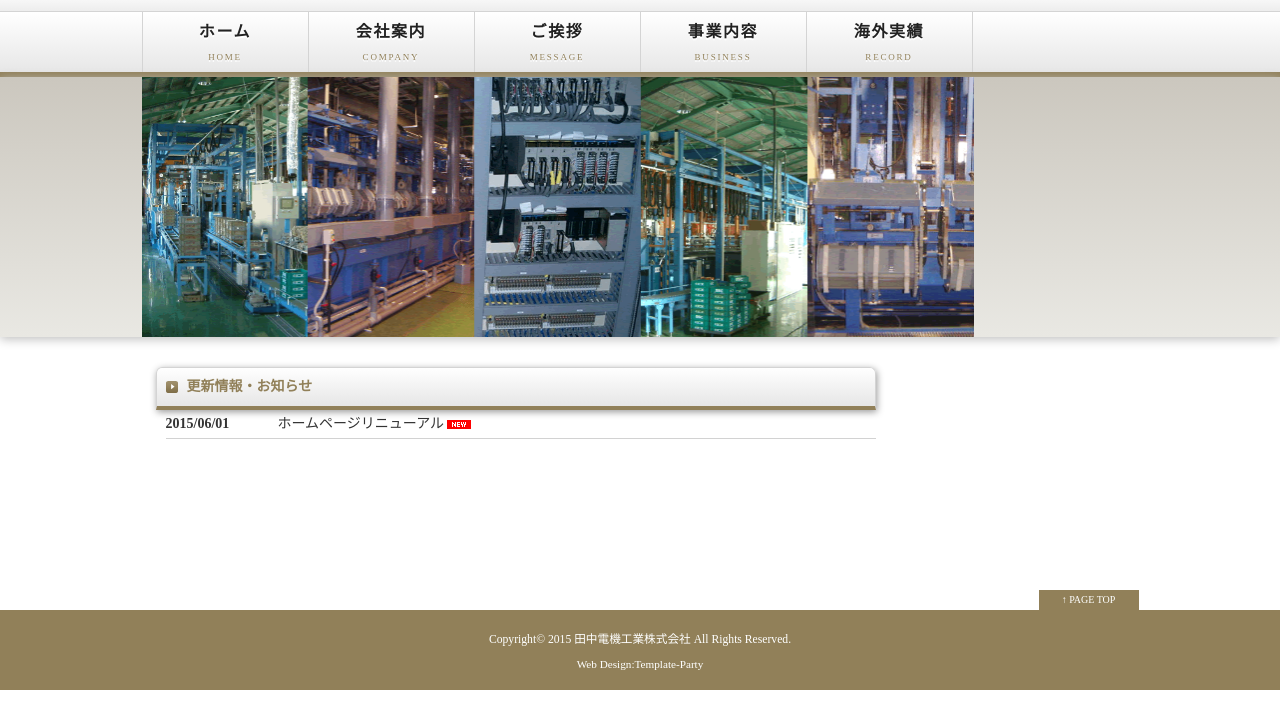
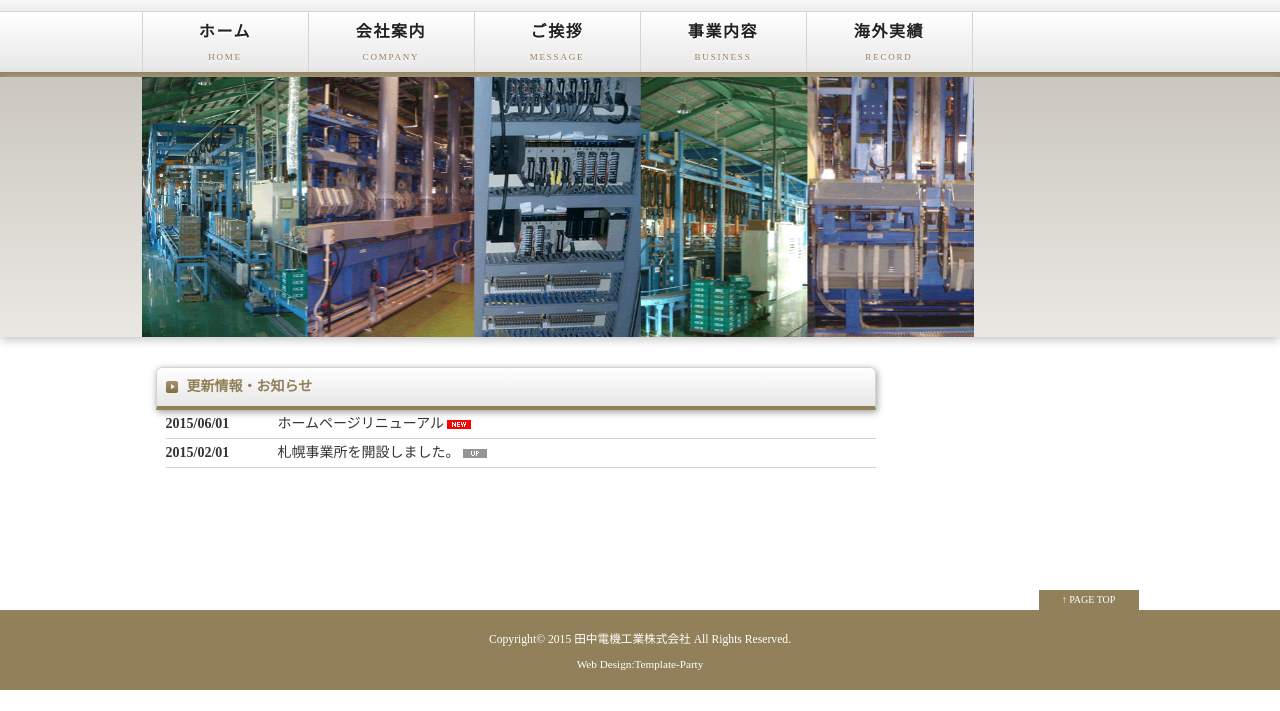
Before and after one commit to Tanaka-Electric/tanaka-electric.github.com, a plain HTML site: page index.html in a window 1280 px wide. Shown: the part 89-800 px from the top of the page. Drawn offline with Linux system fonts and the light colour scheme.

Commit message:
更新情報・お知らせに、札幌事業所の開設を追加

```diff
--- a/index.html
+++ b/index.html
@@ -71,6 +71,8 @@
                 <dl id="newinfo">
                     <dt><time datetime="2015-06-01">2015/06/01</time></dt>
                     <dd>ホームページリニューアル<img src="images/icon_new.gif" alt="NEW" width="30" height="11"></dd>
+                    <dt><time datetime="2015-02-01">2015/02/01</time></dt>
+                    <dd>札幌事業所を開設しました。<img src="images/icon_up.gif" alt="UP" width="30" height="11"></dd>
                     <!--
                     <dt><time datetime="2014-00-00">2015/00/00</time></dt>
                     <dd>ホームページリニューアル<img src="images/icon_up.gif" alt="UP" width="30" height="11"></dd>
```
